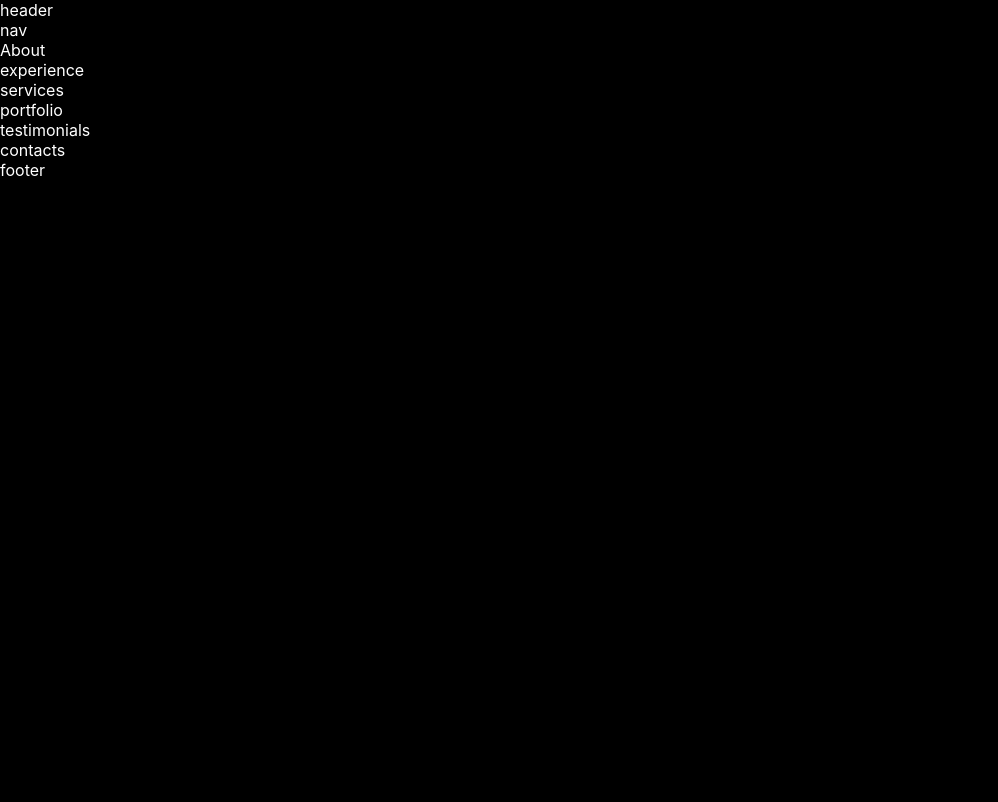
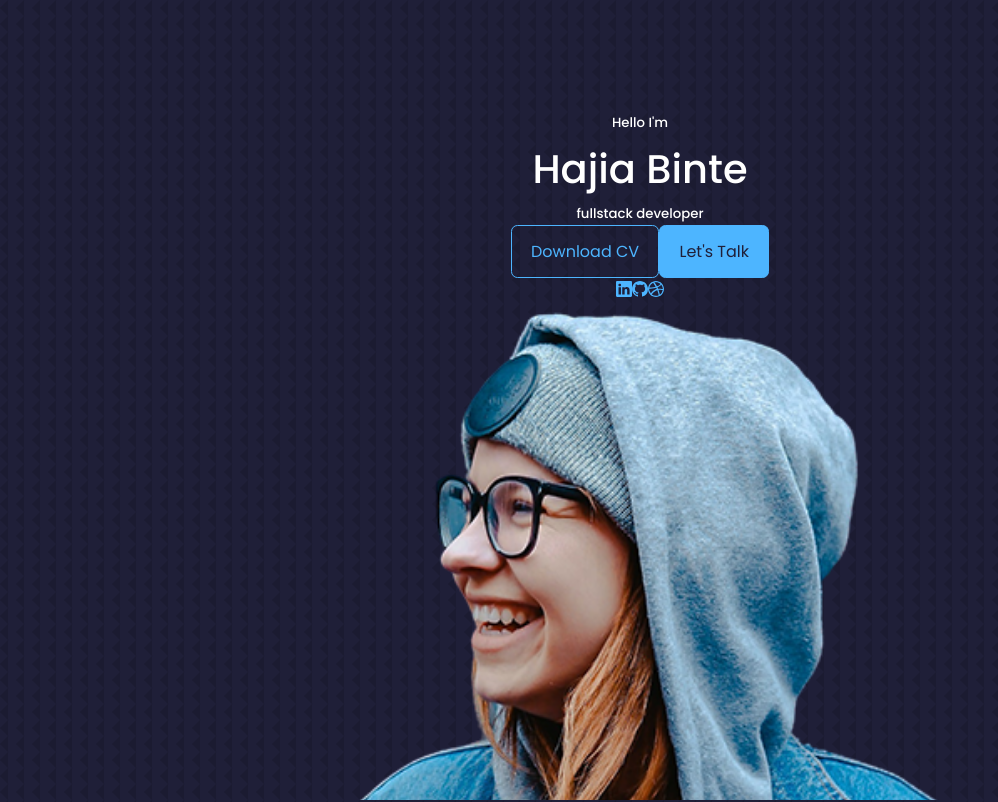
Before and after one commit to tahminaislamshammee/React-portfolio, a React (Create React App) app: page / in a window 1280 px wide. Shown: the top 802 px of the page, without its empty margins (0-998 px from the left). Built offline with nearby package versions, Linux system fonts and the light colour scheme.

Commit message:
herder section in progress

```diff
--- /dev/null
+++ b/src/components/Header/Cta.jsx
@@ -0,0 +1,12 @@
+import CV from '../../assets/cv.pdf'
+
+const Cta = () => {
+    return (
+        <div classname="cta">
+        <a href={CV} download className='btn'>Download CV</a>
+        <a href="#contact" className='btn btn-primary'> Let's Talk</a>
+        </div>
+    );
+}
+
+export default Cta;
--- a/src/components/Header/Header.jsx
+++ b/src/components/Header/Header.jsx
@@ -1,6 +1,23 @@
+import Cta from "./Cta";
+import Me from '../../assets/me.png'
+import HeaderSocials from "./HeaderSocials";
+import './header.css'
 const Header = () => {
     return (
-        <div>header</div>
+        <header>
+            <div className="container header__container">
+                <h5>Hello I'm</h5>
+                <h1>Hajia Binte</h1>
+                <h5 className="text-light">fullstack developer</h5>
+                <Cta/>
+                <HeaderSocials/>
+                <div className="me">
+                <img src={Me} alt="image" />
+
+                <a href="#contact" className="scroll__down"> Scroll down</a>
+                </div>
+            </div>
+        </header>
     );
 }
 
--- /dev/null
+++ b/src/components/Header/HeaderSocials.jsx
@@ -0,0 +1,12 @@
+import {BsLinkedin, BsGithub, BsDribbble} from 'react-icons/bs'
+const HeaderSocials = () => {
+    return (
+        <div className="Header__socials">
+            <a href="https://linkedin.com" target="_blank"><BsLinkedin/></a>
+            <a href="https://github.com" target="_blank"><BsGithub/></a>
+            <a href="https://dribbble.com" target="_blank"><BsDribbble/></a>
+        </div>
+    );
+}
+
+export default HeaderSocials;
--- a/src/components/Header/header.css
+++ b/src/components/Header/header.css
@@ -0,0 +1,11 @@
+header {
+    height: 100vh;
+    padding-top: 7rem;
+    overflow: hidden;
+}
+
+.header__container {
+    text-align: center;
+    height: 100%;
+    position: relative;
+}
--- a/src/index.css
+++ b/src/index.css
@@ -1,3 +1,5 @@
+@import url('https://fonts.googleapis.com/css2?family=Poppins:wght@300;400;500;600;700&display=swap');
+
 * {
   margin: 0;
   padding: 0;
@@ -15,20 +17,114 @@
   --color-primary-varient: rgba(77, 181, 255, 0.4);
   --color-white: #fff;
   --color-light: rgba(255, 255, 255, 0.6);
+
+
+  --transition: all 400ms ease;
+
+  --container-width-lg: 75%;
+  --container-width-md: 86%;
+  --container-width-ms: 90%;
 }
 
-body {
-  margin: 0;
-  font-family: -apple-system, BlinkMacSystemFont, 'Segoe UI', 'Roboto', 'Oxygen',
-    'Ubuntu', 'Cantarell', 'Fira Sans', 'Droid Sans', 'Helvetica Neue',
-    sans-serif;
-  -webkit-font-smoothing: antialiased;
-  -moz-osx-font-smoothing: grayscale;
-  background-color: black;
-  color: white;
+html {
+  scroll-behavior: smooth;
 }
 
-code {
-  font-family: source-code-pro, Menlo, Monaco, Consolas, 'Courier New',
-    monospace;
+::-webkit-scrollbar{
+  display: none;
 }
+body {
+  font-family: 'Poppins', sans-serif;
+  background: var(--color-bg);
+  color: var(--color-white);
+  line-height: 1.7;
+  background-image: url(../src/assets/bg-texture.png);
+}
+
+/******* GENERAL STYLES *********/
+
+.container {
+  width: var(--container-width-lg);
+  margin: 0 auto;
+}
+
+
+h1, h2, h3, h4, h5 {
+  font-weight: 500;
+}
+
+h1{
+  font-size: 2.5rem;
+}
+
+section {
+  margin-top: 8rem;
+}
+
+section > h2, section > h5 {
+  text-align: center;
+  color: var(--color-primary);
+}
+
+section > h2 {
+  color: var(--color-light);
+}
+
+a {
+  color: var(--color-primary);
+  transition: var(--transition);
+}
+
+a:hover {
+  color: var(--color-white);
+}
+
+.btn {
+  width: max-content;
+  display: inline-block;
+  color: var(--color-primary);
+  padding: 0.75rem 1.2rem;
+  border-radius: 0.4rem;
+  cursor: pointer;
+  border: 1px solid var(--color-primary);
+  transition: var(--transition);
+}
+
+.btn:hover {
+  background: var(--color-white);
+  color: var(--color-bg);
+  border-color: transparent;
+}
+
+.btn-primary {
+  background: var(--color-primary);
+  color: var(--color-bg);
+}
+
+img {
+  display: block;
+  width: 100%;
+  object-fit: cover;
+}
+
+/* media queries for medium devices*/
+@media screen and (max-width: 1024px) {
+  .container {
+    width: var(--container-width-md);
+  }
+
+  section {
+    margin-top: 6rem;
+  }
+}
+
+/* media queries for small devices*/
+@media screen and (max-width: 600px) {
+  .container {
+    width: var(--container-width-sm);
+  }
+
+  section > h2 {
+    margin-bottom: 2rem;
+  }
+}
```
Also changed, not shown: 1 other file (tests, documents, lock files or other folders).
